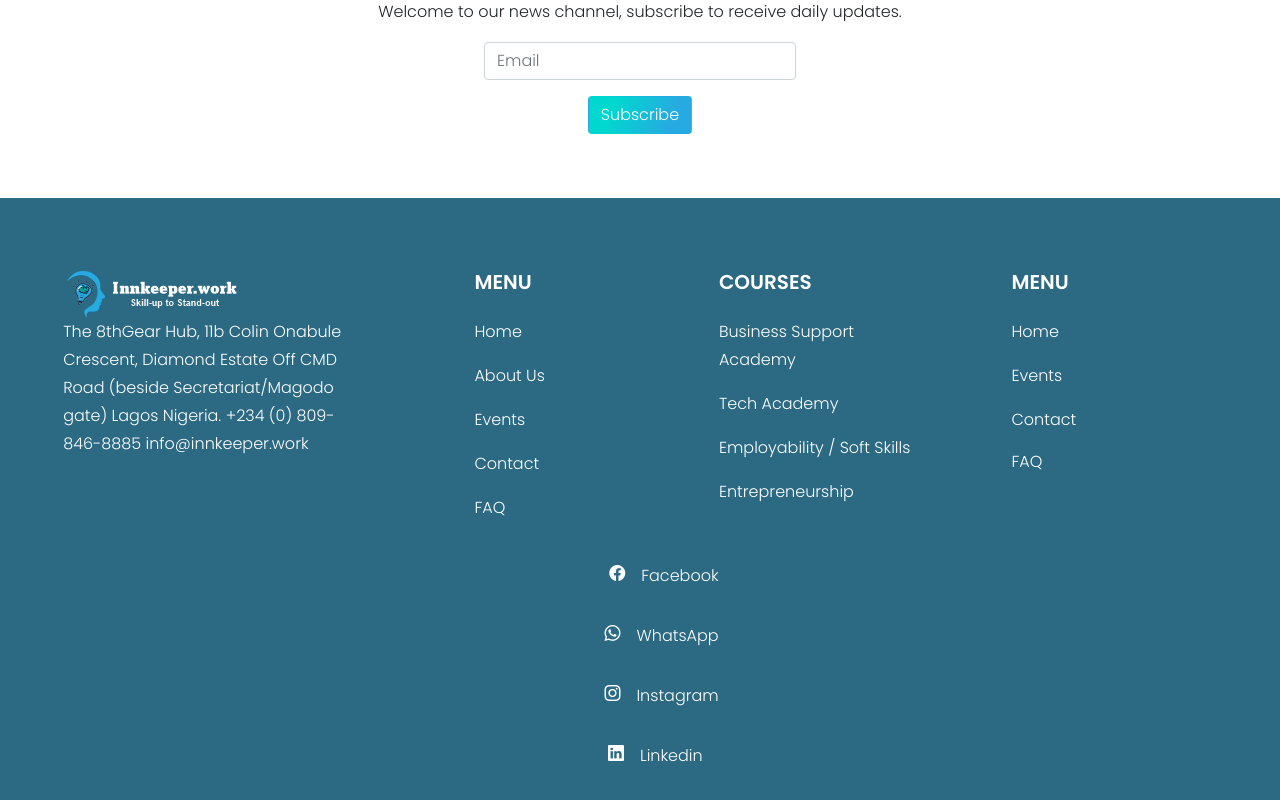
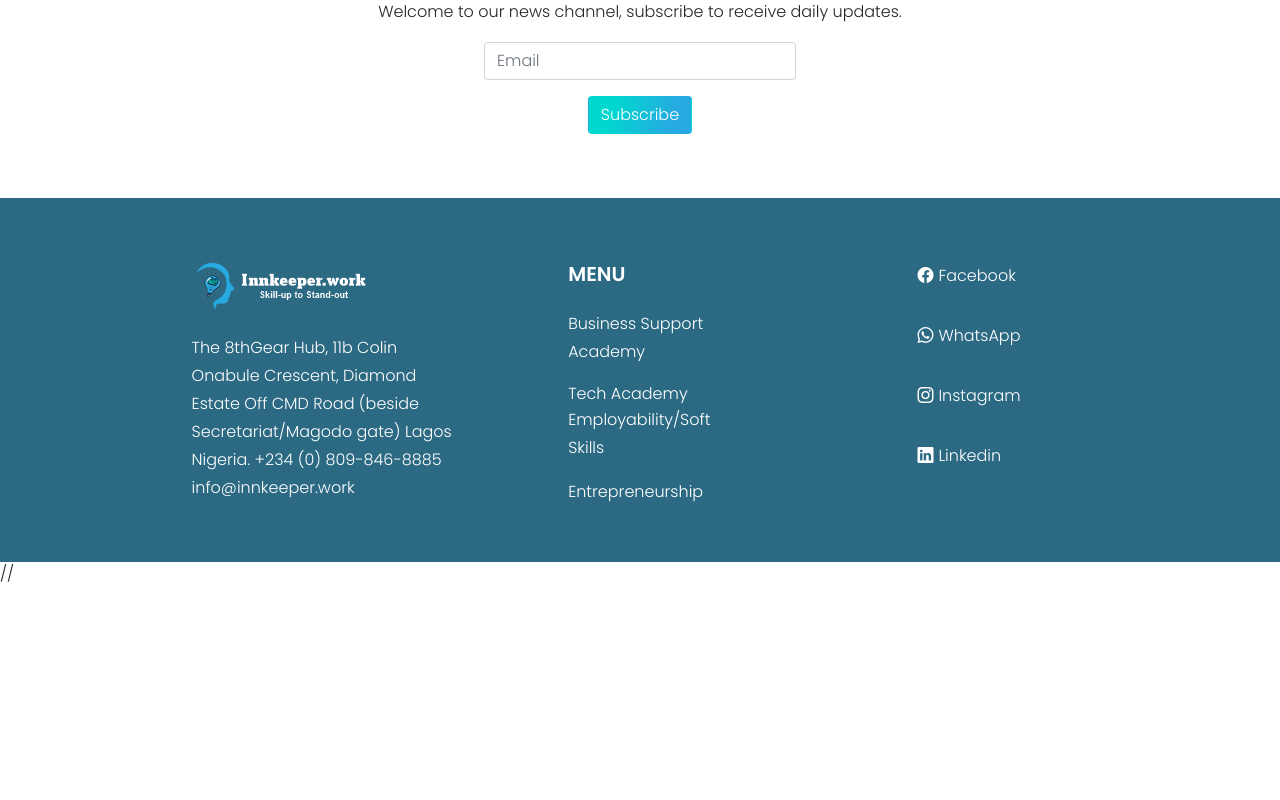
Before and after one commit to innkeeper-work/innkeeper.work_lms, a React (Create React App) app: page / in a window 1280 px wide. Shown: the part 4618-5418 px from the top of the page. After the commit the page ends 5204 px from the top, so only its background shows below. Built offline with nearby package versions, Linux system fonts and the light colour scheme.

Commit message:
made changes to tech page

```diff
--- a/src/components/Card.js
+++ b/src/components/Card.js
@@ -1,9 +1,7 @@
-
-import React from 'react';
-import { ApplyNowButton } from './Buttons';
-import event1 from '../images/event1.png';
-import event2 from '../images/event2.png';
-
+import React from "react";
+import { ApplyNowButton } from "./Buttons";
+import event1 from "../images/event1.png";
+import event2 from "../images/event2.png";
 
 //homepage cards
 export const CourseCategoryCards = (props) => {
@@ -24,7 +22,6 @@ export const CourseCategoryCards = (props) => {
 };
 
 export const BlogCards = (props) => {
-
 	return (
 		<div className="card m-3">
 			<div className="row g-0">
@@ -74,13 +71,11 @@ export const BlogCardsTwo = (props) => {
 			</div>
 		</div>
 	);
-
 };
 
 //courses cards
-
 export const CourseCards = (props) => {
-	const { img, title, description, Link } = props;
+	const { img, title, description } = props;
 	return (
 		<div className="card techCards">
 			<div className="m-3">
@@ -90,10 +85,7 @@ export const CourseCards = (props) => {
 				<h5 className="card-title">{title}</h5>
 				<p className="card-text">{description}</p>
 				<div className="d-flex align-self-end">
-					<a href={Link}>
-						{" "}
 					<ApplyNowButton />
-					</a>
 				</div>
 			</div>
 		</div>
@@ -101,7 +93,6 @@ export const CourseCards = (props) => {
 };
 
 export const InstructorCards = (props) => {
-
 	const { img, instructorname, role, linkedinprofile } = props;
 	return (
 		<>
@@ -130,5 +121,4 @@ export const InstructorCards = (props) => {
 			</div>
 		</>
 	);
-
 };
--- a/src/components/Footer.js
+++ b/src/components/Footer.js
@@ -2,102 +2,138 @@ import React from "react";
 import innkeeperlogo from "../images/innkeeperlogo.png";
 import {
 	FacebookIcon,
-	WhatsAppIcon,
 	InstagramIcon,
 	LinkedInIcon,
+	WhatsAppIcon,
 } from "../components/Icons";
 import { Link } from "react-router-dom";
 
 const Footer = () => {
 	return (
 		<>
-			<footer className=" bgSoft ">
-				<div className="container-fluid  justify-content-evenly p-4">
-					<div className="row herotextWhite d-flex justify-content-evenly mt-5">
-						<div className="col-md-3 col-lg-4 col-xl-3 mx-auto">
+			<footer className="text-left text-lg-start bgSoft">
+				<div className="card-body herotextWhite">
+					<div className="container text-left text-lg-start mt-5">
+						<div className="row mt-3 ms-5">
+							<div className="col-md-3 col-lg-4 col-xl-3 mx-auto mb-4">
 								<img src={innkeeperlogo} alt="Innkeeper.work" />
-
+								<h5 className="text-uppercase fw-bold mb-4">
+									<span />
+								</h5>
 								<p>
-								The 8thGear Hub, 11b Colin Onabule Crescent, Diamond Estate Off
-								CMD Road (beside Secretariat/Magodo gate) Lagos Nigeria. +234
-								(0) 809-846-8885 info@innkeeper.work
+									The 8thGear Hub, 11b Colin Onabule Crescent, Diamond Estate
+									Off CMD Road (beside Secretariat/Magodo gate) Lagos Nigeria.
+									+234 (0) 809-846-8885 info@innkeeper.work
 								</p>
-						</div>
-
-						<div className="col-md-2 col-lg-2 col-xl-2 mx-auto mb-4 d-none d-md-block ms-3 ps-5 gs-5">
-							<h5 className="text-uppercase fw-bold mb-4">Menu</h5>
-							<p>Home</p>
-							<p>About Us</p>
-							<p>Events</p>
-							<p>Contact</p>
-							<p>FAQ</p>
-						</div>
-
-						<div className="col-md-2 col-lg-2 col-xl-2 mx-auto mb-4 d-none d-md-block ms-5 gs-5">
-							<h5 className="text-uppercase fw-bold mb-4">Courses</h5>
-							<p>Business Support Academy</p>
-							<p>Tech Academy</p>
-							<p>Employability / Soft&nbsp;Skills</p>
-							<p>Entrepreneurship</p>
 							</div>
 
 							<div className="col-md-2 col-lg-2 col-xl-2 mx-auto mb-4 d-none d-md-block ms-5">
 								<h5 className="text-uppercase fw-bold mb-4">Menu</h5>
 								<p>
 									<Link
-									to="/"
+										to="businessupport"
 										className="text-reset"
 										style={{ textDecoration: "none" }}>
-									Home
+										Business Support Academy
+									</Link>
+								</p>
+								<Link
+									to="techacademy"
+									className="text-reset"
+									style={{ textDecoration: "none" }}>
+									Tech Academy
+								</Link>
+								{/* </p> */}
+								<p>
+									<Link
+										to="employability"
+										className="text-reset"
+										style={{ textDecoration: "none" }}>
+										Employability/Soft Skills
 									</Link>
 								</p>
 								<p>
-								<a
-									href="#!"
+									<Link
+										to="entrepreneurship"
 										className="text-reset"
 										style={{ textDecoration: "none" }}>
-									Events
+										Entrepreneurship
+									</Link>
+								</p>
+							</div>
+
+							<div className="col-md-4 col-lg-3 col-xl-3 mx-auto mb-md-0 mb-4 sm-3">
+								<div className="d-flex d-md-block ms-5 flex-wrap">
+									<p>
+										<a
+											href="https://www.facebook.com/innkeeper.work/"
+											className="btnText d-flex"
+											target="_blank"
+											rel="noreferrer"
+											style={{ textDecoration: "none", marginRight: "50px" }}>
+											<FacebookIcon />
+											<p
+												className="d-none d-md-block "
+												style={{ textDecoration: "none", marginLeft: "5px" }}>
+												Facebook
+											</p>
 										</a>
 									</p>
 									<p>
-								<Link
-									to="contact"
-									className="text-reset"
-									style={{ textDecoration: "none" }}>
-									Contact
-								</Link>
+										<a
+											href="https://twitter.com/"
+											className="btnText d-flex"
+											target="_blank"
+											rel="noreferrer"
+											style={{ textDecoration: "none", marginRight: "50px" }}>
+											<WhatsAppIcon />
+											<p
+												className="d-none d-md-block "
+												style={{ textDecoration: "none", marginLeft: "5px" }}>
+												{" "}
+												WhatsApp
 											</p>
+										</a>
+									</p>
+									<p>
 										<a
-								href="#faq"
-								className="text-reset"
-								style={{ textDecoration: "none" }}>
-								FAQ
+											href="https://www.instagram.com/innkeeper.work__/"
+											className="btnText d-flex"
+											target="_blank"
+											rel="noreferrer"
+											style={{ textDecoration: "none", marginRight: "50px" }}>
+											<InstagramIcon />
+											<p
+												className="d-none d-md-block "
+												style={{ textDecoration: "none", marginLeft: "5px" }}>
+												{" "}
+												Instagram
+											</p>
 										</a>
-						</div>
-
-						<div className="col-md-2 col-lg-2 col-xl-2 mx-auto gs-5 mx-auto mb-md-0 mb-4 sm-3">
-							<div className="d-flex justify-content-evenly d-md-block">
-								<div className="btnText d-flex justify-content-end px-4 pb-3">
-									<FacebookIcon />
-									<p className="d-none d-md-block ms-3">Facebook</p>
-								</div>
-								<div className="btnText d-flex justify-content-end px-4 pb-3">
-									<WhatsAppIcon />
-									<p className="d-none d-md-block ms-3">WhatsApp</p>
-								</div>
-								<div className="btnText d-flex justify-content-end px-4 pb-3">
-									<InstagramIcon />
-									<p className="d-none d-md-block ms-3">Instagram</p>
-								</div>
-								<div className="btnText d-flex justify-content-end px-4 pb-3">
+									</p>
+									<p>
+										<a
+											href="https://www.linkedin.com/company/innkeeper-work/"
+											className="btnText d-flex"
+											target="_blank"
+											rel="noreferrer"
+											style={{ textDecoration: "none", marginRight: "50px" }}>
 											<LinkedInIcon />
-									<p className="d-none d-md-block ms-3 me-3">Linkedin</p>
+											<p
+												className="d-none d-md-block "
+												style={{ textDecoration: "none", marginLeft: "5px" }}>
+												{" "}
+												Linkedin
+											</p>
+										</a>
+									</p>
 								</div>
 							</div>
 						</div>
 					</div>
 				</div>
 			</footer>
+			//{" "}
 		</>
 	);
 };
--- a/src/pages/TechAcademy.js
+++ b/src/pages/TechAcademy.js
@@ -1,70 +1,21 @@
-import React from 'react';
-import { CourseCards } from '../components/Card';
-import { OurInstructors } from '../components/Ourinstructors';
-import techacademy from '../data/tech_academy_details/techacademy.json';
-import { CoursepageHero } from '../components/Hero';
-import { InstructorCards } from '../components/Card';
+import React from "react";
+import { CourseCards } from "../components/Card";
+import { OurInstructors } from "../components/Ourinstructors";
+import techacademy from "../data/tech_academy_details/techacademy.json";
+import { CoursepageHero } from "../components/Hero";
+import { InstructorCards } from "../components/Card";
 
 const TechAcademy = () => {
 	return (
-    <>
-      <div className="d-none d-md-block">
+		<div>
 			<TechHero />
-        <div className="webDev m-5 p-5">
 			<WebDev />
-        </div>
-        <div className="webDev m-5 p-5">
 			<CloudComputing />
-        </div>
-        <div className="webDev m-5 p-5">
 			<CyberSecurity />
-        </div>
-        <div className="webDev m-5 p-5">
 			<BigData />
-        </div>
-        <div className="m-5 p-5">
 			<OurInstructors />
-        </div>
-        <div className="webDev m-5 p-5">
 			<Instructors />
 		</div>
-        <div>
-          <br />
-          <br />
-          <br />
-          <br />
-          <br />
-        </div>
-      </div>
-
-      <div className="d-block d-md-none">
-        <TechHero />
-        <div className="webDev p-4 mb-5">
-          <WebDev />
-        </div>
-        <div className="webDev p-4 mb-5">
-          <CloudComputing />
-        </div>
-        <div className="webDev p-4 mb-5">
-          <CyberSecurity />
-        </div>
-        <div className="webDev p-4 mb-5">
-          <BigData />
-        </div>
-
-        <OurInstructors />
-        <div className="webDev p-4 mt-5 mb-5">
-          <Instructors />
-        </div>
-        <div>
-          <br />
-          <br />
-          <br />
-          <br />
-          <br />
-        </div>
-      </div>
-    </>
 	);
 };
 
@@ -84,18 +35,14 @@ let TechHero = () => {
 
 let WebDev = () => {
 	return (
-
 		<div className="webDev p-4 mx-3 my-4">
-      {/* <h3 className="techHead mx-5 px-5 my-5 pt-5"> */}
 			<h3 className="techHead ms-2 py-2">Programming and Web Development</h3>
 			<div className="row p-1 d-flex justify-content-center">
-
 				{techacademy.webdev.map((singleweb) => {
 					return (
 						<div
 							className="col-lg-4 col-md-6 col-sm-6 col-xs-12 d-flex align-items-stretch py-4"
-              key={singleweb.id}
-            >
+							key={singleweb.id}>
 							<CourseCards {...singleweb}></CourseCards>
 						</div>
 					);
@@ -104,20 +51,16 @@ let WebDev = () => {
 		</div>
 	);
 };
-
 let CloudComputing = () => {
 	return (
-
 		<div className="webDev p-4 mx-3 my-4">
 			<h3 className="techHead ms-2 py-2">Cloud Computing</h3>
 			<div className="row p-1 d-flex justify-content-center">
-
 				{techacademy.cloudcomputing.map((singlecloud) => {
 					return (
 						<div
 							className="col-lg-4 col-md-6 col-sm-6 col-xs-12 d-flex align-items-stretch py-4"
-              key={singlecloud.id}
-            >
+							key={singlecloud.id}>
 							<CourseCards {...singlecloud}></CourseCards>
 						</div>
 					);
@@ -126,20 +69,16 @@ let CloudComputing = () => {
 		</div>
 	);
 };
-
 let CyberSecurity = () => {
 	return (
-
 		<div className="webDev p-4 mx-3 my-4">
 			<h3 className="techHead ms-2 py-2">Cyber Security</h3>
 			<div className="row p-1 d-flex justify-content-center">
-
 				{techacademy.cybersecurity.map((singlecyber) => {
 					return (
 						<div
 							className="col-lg-4 col-md-6 col-sm-6 col-xs-12 d-flex align-items-stretch py-4"
-              key={singlecyber.id}
-            >
+							key={singlecyber.id}>
 							<CourseCards {...singlecyber}></CourseCards>
 						</div>
 					);
@@ -148,20 +87,16 @@ let CyberSecurity = () => {
 		</div>
 	);
 };
-
 let BigData = () => {
 	return (
-
 		<div className="webDev p-4 mx-3 my-4">
 			<h3 className="techHead ms-2 py-2">Big Data</h3>
 			<div className="row p-1 d-flex justify-content-center">
-
 				{techacademy.bigdata.map((singlebig) => {
 					return (
 						<div
 							className="col-lg-4 col-md-6 col-sm-6 col-xs-12 d-flex align-items-stretch py-4"
-              key={singlebig.id}
-            >
+							key={singlebig.id}>
 							<CourseCards {...singlebig}></CourseCards>
 						</div>
 					);
@@ -170,19 +105,15 @@ let BigData = () => {
 		</div>
 	);
 };
-
 let Instructors = () => {
 	return (
-    <div>
-      <div className="row">
+		<div className="webDev m-5 p-5">
+			<div className="row d-flex justify-content-around">
 				{techacademy.instructors.map((singleInstr) => {
 					return (
 						<div
-
 							className="col-lg-4 col-sm-6 col-md-6 d-flex align-items-stretch"
-
-              key={singleInstr.id}
-            >
+							key={singleInstr.id}>
 							<InstructorCards {...singleInstr}></InstructorCards>
 						</div>
 					);
```
Lines whose indentation alone changed are shown as unchanged.
